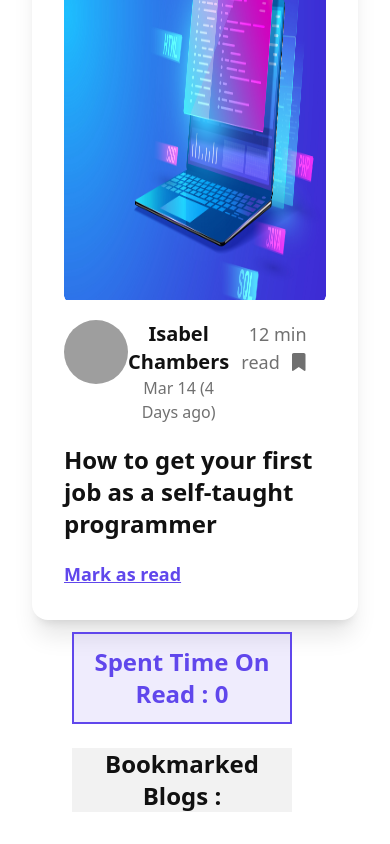
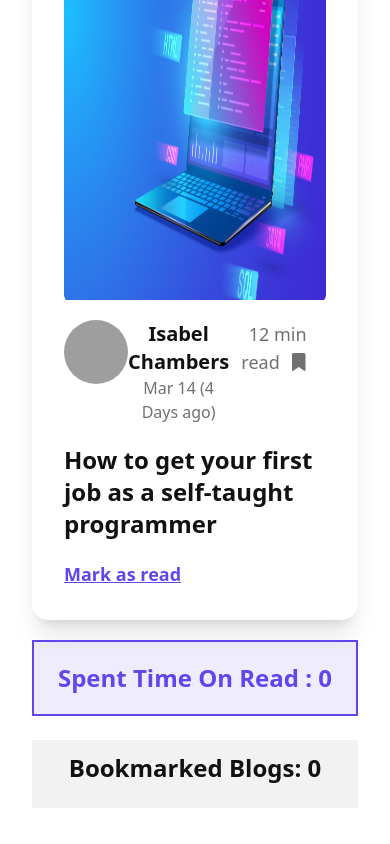
Before and after one commit to istiaq-tanim/knowledge-cafe, a React (Vite) app: page / in a window 390 px wide. Shown: the part 2547-3391 px from the top of the page. Built offline with nearby package versions, Linux system fonts and the light colour scheme; grey boxes are pictures that could not be loaded.

Commit message:
title added to cart

```diff
--- a/src/components/Blog/Blog.jsx
+++ b/src/components/Blog/Blog.jsx
@@ -4,7 +4,8 @@ import SingleBlog from '../SingleBlog/SingleBlog';
 
 const Blog = () => {
     const [blogs,setBlogs]=useState([]);
-    const [watchTime,setWatchTime]=useState(0)
+    const [watchTime,setWatchTime]=useState(0);
+    const [bookmark,setBookmark]=useState([])
     useEffect(()=>{
         fetch("data.json")
         .then(res => res.json())
@@ -18,18 +19,19 @@ const Blog = () => {
 
     const handleBookMark = (blog) =>
     {
-        console.log(blog);
+        const newBookmark=[...bookmark,blog];
+        setBookmark(newBookmark);
     }
     return (
         <div className="grid md:grid-cols-3 mt-10">
 
-            <div className='col-span-2'>
+            <div className='md:col-span-2'>
             {
                 blogs.map(blog=><SingleBlog key={blog.id} blog={blog} handleBookMark={handleBookMark} handleRead={handleRead}></SingleBlog>)
             }
             </div>
             <div>
-                 <Cart watchTime={watchTime}></Cart>
+                 <Cart watchTime={watchTime} bookmark={bookmark}></Cart>
             </div>
         </div>
     );
--- a/src/components/Cart/Cart.jsx
+++ b/src/components/Cart/Cart.jsx
@@ -1,14 +1,18 @@
 import React from 'react';
+import Title from '../Title/Title';
 
-const Cart = ({watchTime}) => {
+const Cart = ({watchTime,bookmark}) => {
     return (
-        <div className='ml-10 sticky top-10'>
+        <div className='md:mx-6 mt-2 sticky top-10'>
             <div className="border-2 p-3 border-[rgba(96,71,236,1)] bg-[rgba(96,71,236,0.1)]">
-                <p className='text-2xl text-[rgba(96,71,236,1)] font-semibold'>Spent Time On Read : {watchTime}</p>
+                <p className='text-2xl py-2 text-[rgba(96,71,236,1)] font-semibold'>Spent Time On Read : {watchTime}</p>
             </div>
 
-            <div className='mt-6 bg-[rgba(17,17,17,0.05)]'>
-                <p className='text-[rgba(17,17,17,1)] font-bold text-2xl'>Bookmarked Blogs :</p>
+            <div className='mt-6 pb-3 bg-[rgba(17,17,17,0.05)]'>
+                <p className='text-[rgba(17,17,17,1)] font-bold text-2xl py-3'>Bookmarked Blogs: {bookmark.length}</p>
+                {
+                    bookmark.map(item => <Title item={item.title}></Title>)
+                }
             </div>
         </div>
     );
--- a/src/components/SingleBlog/SingleBlog.jsx
+++ b/src/components/SingleBlog/SingleBlog.jsx
@@ -9,7 +9,7 @@ const SingleBlog = (props) => {
     return (
         <div className='my-3'>
             <div className="card w-full bg-base-100 shadow-xl">
-                <figure><img className='h-[400px]' src={picture} alt="Shoes" /></figure>
+                <figure><img className='h-[400px]' src={picture} alt="Shoes"/></figure>
                 <div className='flex justify-between mt-5'>
                     <div className='flex md:gap-4'>
                         <img className="h-16 w-16 md:mx-auto rounded-full" src={authorImage} />
--- /dev/null
+++ b/src/components/Title/Title.jsx
@@ -0,0 +1,11 @@
+import React from 'react';
+
+const Title = ({item}) => {
+    return (
+        <div className="bg-white border-2 rounded-md m-5">
+            <p className='p-5 text-[#111111] font-bold text-lg text-left'>{item}</p>
+        </div>
+    );
+};
+
+export default Title;
```
